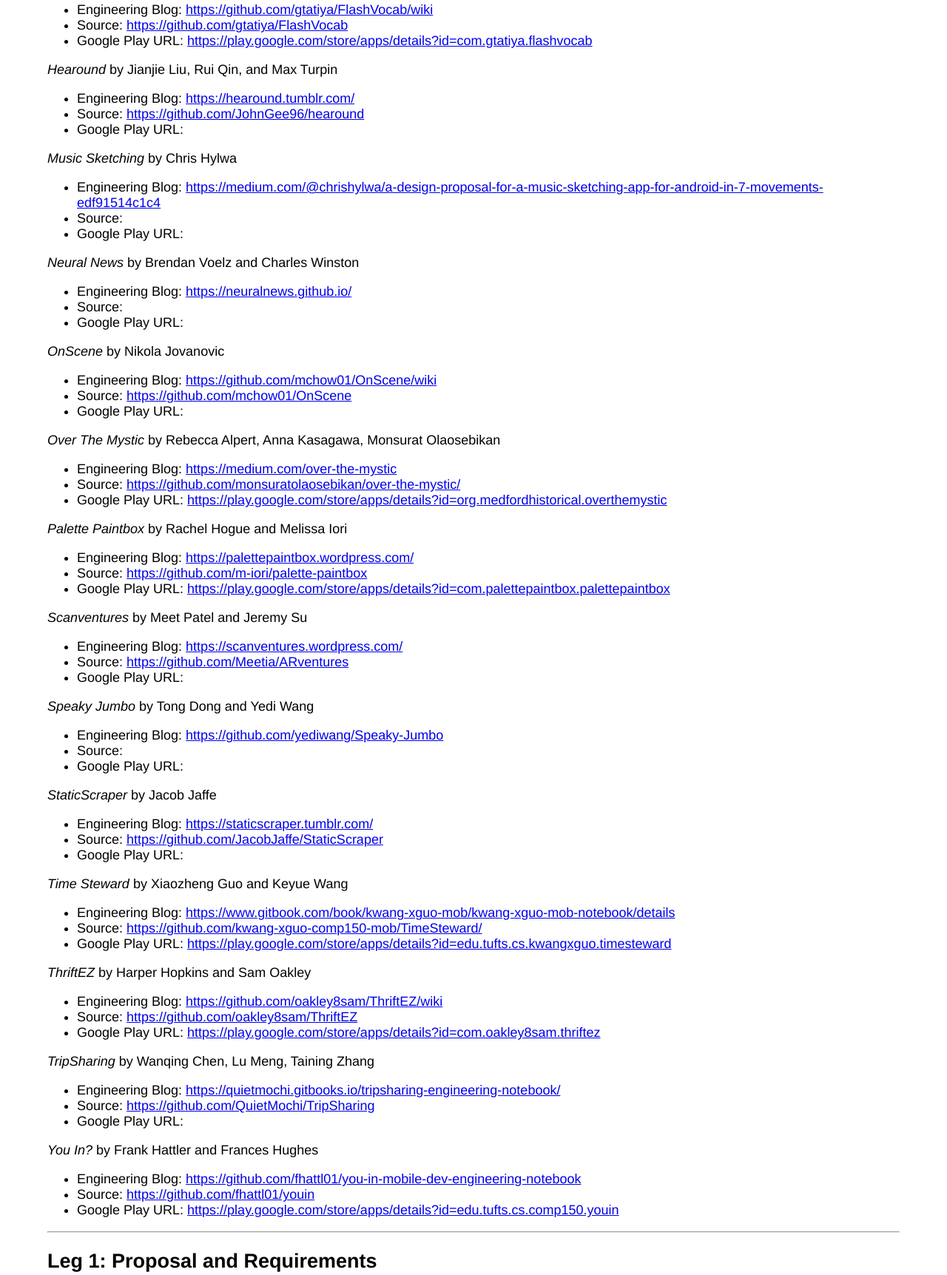
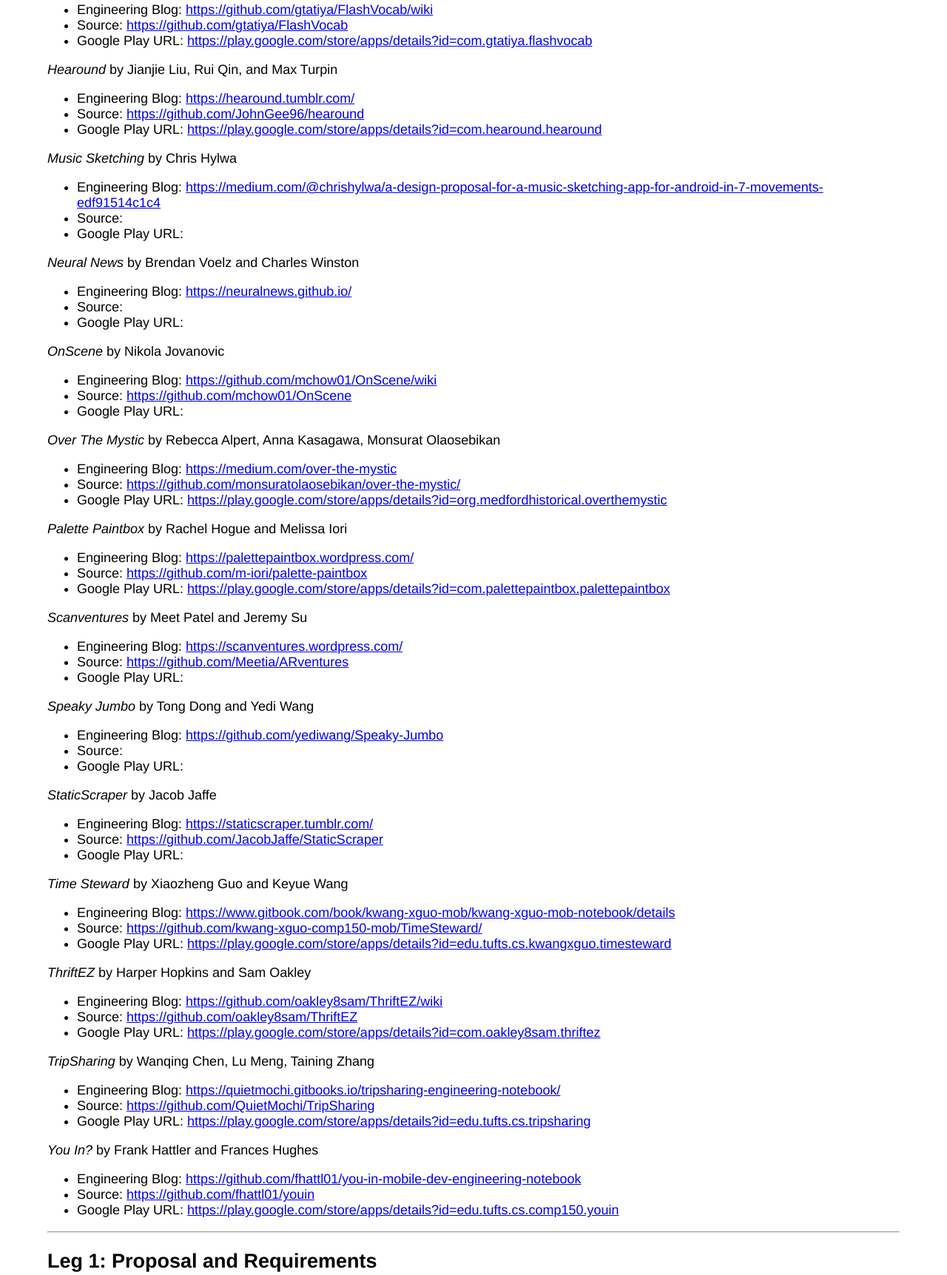
Before and after one commit to tuftsdev/MobileDev, a plain HTML site: page semester_project.html in a window 1280 px wide. Shown: the part 1853-3577 px from the top of the page at 74% size. Drawn offline with Linux system fonts and the light colour scheme.

Commit message:
Posted two new prod apps

```diff
--- a/semester_project.html
+++ b/semester_project.html
@@ -83,7 +83,7 @@
 <ul>
 	<li>Engineering Blog: <a href="https://hearound.tumblr.com/" target="_blank">https://hearound.tumblr.com/</a></li>
 	<li>Source: <a href="https://github.com/JohnGee96/hearound" target="_blank">https://github.com/JohnGee96/hearound</a></li>
-	<li>Google Play URL: <a href="" target="_blank"></a></li>
+	<li>Google Play URL: <a href="https://play.google.com/store/apps/details?id=com.hearound.hearound" target="_blank">https://play.google.com/store/apps/details?id=com.hearound.hearound</a></li>
 </ul>
 <p><em>Music Sketching</em> by Chris Hylwa</p>
 <ul>
@@ -151,7 +151,7 @@
 	<li>Source: <a href="https://github.com/QuietMochi/TripSharing
 " target="_blank">https://github.com/QuietMochi/TripSharing
 </a></li>
-	<li>Google Play URL: <a href="" target="_blank"></a></li>
+	<li>Google Play URL: <a href="https://play.google.com/store/apps/details?id=edu.tufts.cs.tripsharing" target="_blank">https://play.google.com/store/apps/details?id=edu.tufts.cs.tripsharing</a></li>
 </ul>
 <p><em>You In?</em> by Frank Hattler and Frances Hughes</p>
 <ul>
```
